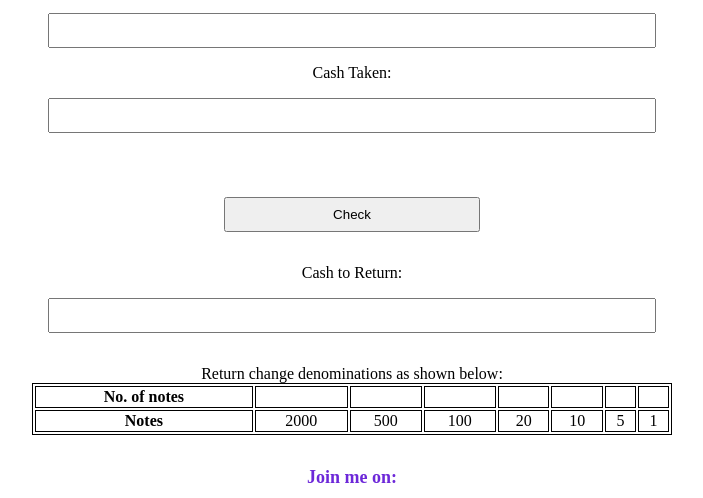
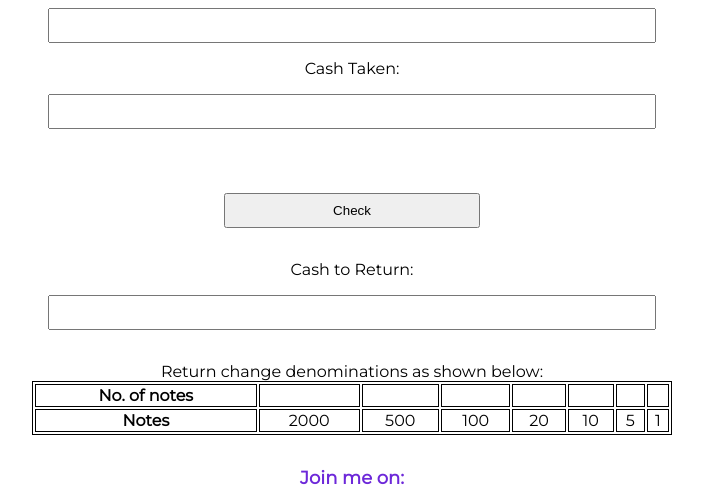
Before and after one commit to linkinsunil/cash-register-app, a website: page index.html in a window 1280 px wide. Shown: the part 109-607 px from the top of the page, without its empty margins (288-991 px from the left). Drawn offline with Linux system fonts and the light colour scheme.

Commit message:
added font

```diff
--- a/styles.css
+++ b/styles.css
@@ -8,6 +8,11 @@
     --off-white: #E5E7EB;
     --white-color: white;
     --black-color: black;
+}
+
+body {
+    font-family: 'Montserrat', sans-serif;
+    margin:0px;
 }
 
 .container{
```
